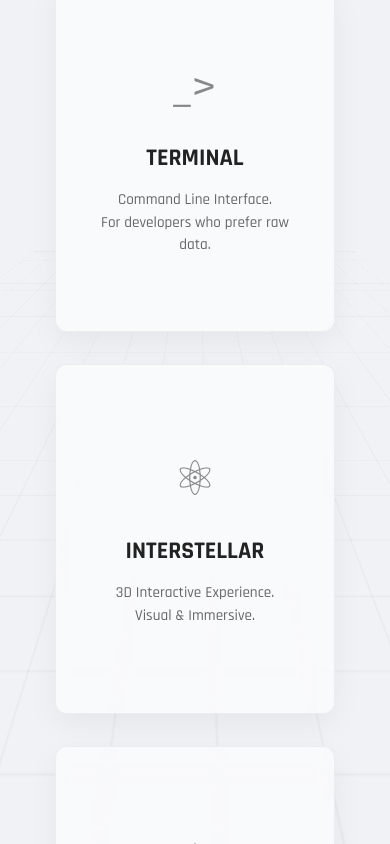
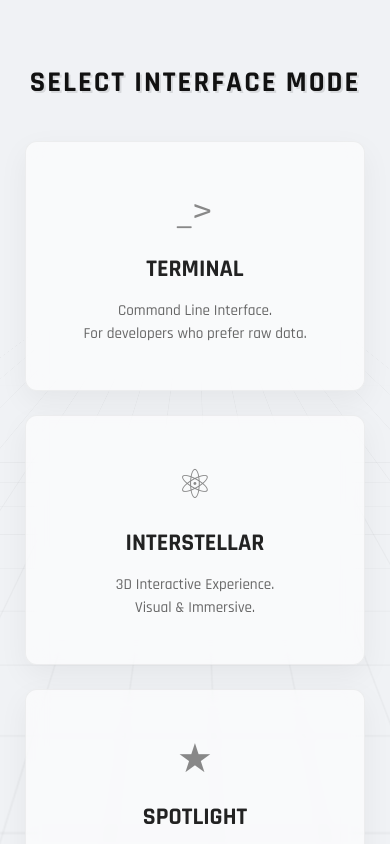
Before and after one commit to yaqeen-i/Frontend-Portfolio, a React (Vite) app: page / in a window 390 px wide. Shown: the top 844 px of the page. Built offline with nearby package versions, Linux system fonts and the light colour scheme.

Commit message:
Added Mobile responsiveness for Main Page

```diff
--- a/src/styles/MainPage.css
+++ b/src/styles/MainPage.css
@@ -1,22 +1,22 @@
-/* src/MainPage.css */
 @import url('https://fonts.googleapis.com/css2?family=Rajdhani:wght@500;700&display=swap');
 
 .main-hub {
-  height: 100vh;
+  min-height: 100vh;
   width: 100vw;
-  /* Light background (Off-white/Light Gray) */
   background-color: #f0f2f5;
-  color: #1a1a1a; /* Dark text */
+  color: #1a1a1a;
   font-family: 'Rajdhani', sans-serif;
   display: flex;
   flex-direction: column;
   justify-content: center;
   align-items: center;
-  overflow: hidden;
+  overflow-x: hidden;
   position: relative;
+  padding: 2rem 1rem;
+  box-sizing: border-box;
 }
 
-/* Background Grid - Updated to be visible on white */
+/* Background Grid */
 .hub-grid {
   position: absolute;
   width: 200%;
@@ -39,6 +39,8 @@
 .hub-content {
   z-index: 1;
   text-align: center;
+  width: 100%;
+  max-width: 1200px;
 }
 
 .hub-title {
@@ -46,8 +48,7 @@
   margin-bottom: 3rem;
   text-transform: uppercase;
   letter-spacing: 5px;
-  color: #111; /* Dark Title */
-  /* Subtle dark shadow instead of white glow */
+  color: #111;
   text-shadow: 2px 2px 0px rgba(0,0,0,0.1);
 }
 
@@ -56,14 +57,14 @@
   gap: 2rem;
   flex-wrap: wrap;
   justify-content: center;
+  align-items: center;
 }
 
-/* Card Styles - White Glassmorphism */
 .mode-card {
   width: 280px;
   height: 350px;
-  background: rgba(255, 255, 255, 0.6); /* Semi-transparent white */
-  border: 1px solid rgba(0, 0, 0, 0.05); /* Faint dark border */
+  background: rgba(255, 255, 255, 0.6);
+  border: 1px solid rgba(0, 0, 0, 0.05);
   border-radius: 12px;
   padding: 2rem;
   display: flex;
@@ -74,7 +75,7 @@
   cursor: pointer;
   text-decoration: none;
   backdrop-filter: blur(10px);
-  box-shadow: 0 10px 30px rgba(0,0,0,0.05); /* Soft shadow */
+  box-shadow: 0 10px 30px rgba(0,0,0,0.05);
 }
 
 .mode-card:hover {
@@ -83,7 +84,6 @@
   box-shadow: 0 20px 40px rgba(0,0,0,0.1);
 }
 
-/* Specific Card Hover Borders */
 .mode-card.terminal:hover { border-color: #00bf33; }
 .mode-card.interstellar:hover { border-color: #00bcd4; }
 .mode-card.spotlight:hover { border-color: #5e6ad2; }
@@ -91,26 +91,70 @@
 .icon {
   font-size: 3rem;
   margin-bottom: 1.5rem;
-  color: #888; /* Gray icons by default */
+  color: #888;
   transition: 0.3s;
 }
 
-/* Hover Colors for Icons */
-.mode-card.terminal:hover .icon { color: #00bf33; } /* Darker green */
-.mode-card.interstellar:hover .icon { color: #00bcd4; } /* Cyan */
-.mode-card.spotlight:hover .icon { color: #5e6ad2; } /* Purple */
+.mode-card.terminal:hover .icon { color: #00bf33; }
+.mode-card.interstellar:hover .icon { color: #00bcd4; }
+.mode-card.spotlight:hover .icon { color: #5e6ad2; }
 
 .mode-name {
   font-size: 1.5rem;
   font-weight: 700;
-  color: #222; /* Dark text */
+  color: #222;
   margin-bottom: 1rem;
   text-transform: uppercase;
 }
 
 .mode-desc {
   font-size: 0.95rem;
-  color: #666; /* Dark gray text */
+  color: #666;
   text-align: center;
   line-height: 1.5;
 }
+
+
+
+@media (max-width: 768px) {
+  .main-hub {
+    height: auto;
+    padding: 4rem 1.5rem;
+  }
+
+  .hub-title {
+    font-size: 2.2rem;
+    margin-bottom: 2.5rem;
+    letter-spacing: 3px;
+  }
+
+  .mode-selection {
+    flex-direction: column;
+    gap: 1.5rem;
+    width: 100%;
+  }
+
+  .mode-card {
+    width: 100%;
+    max-width: 340px;
+    height: auto;
+    min-height: 280px;
+    padding: 1.5rem;
+  }
+
+  .icon {
+    font-size: 2.5rem;
+    margin-bottom: 1rem;
+  }
+}
+
+@media (max-width: 480px) {
+  .hub-title {
+    font-size: 1.8rem;
+    letter-spacing: 2px;
+  }
+
+  .mode-card {
+    min-height: 250px;
+  }
+}
```
